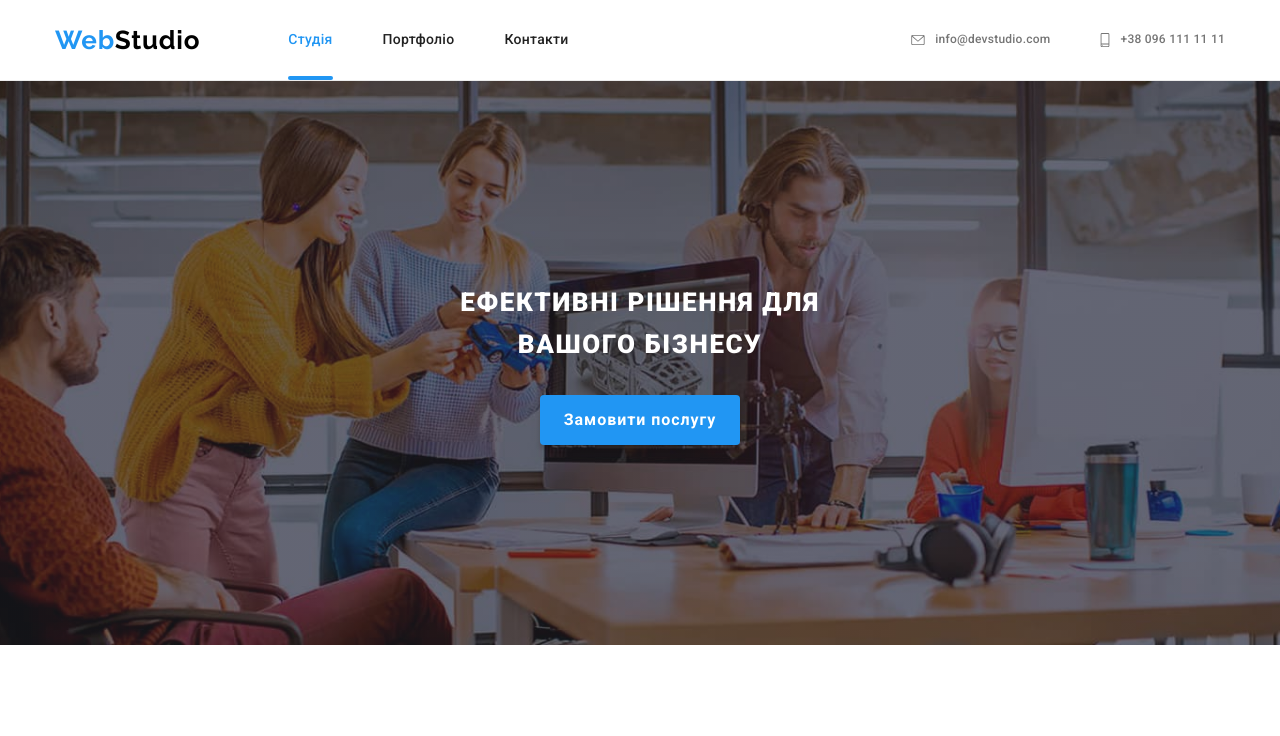
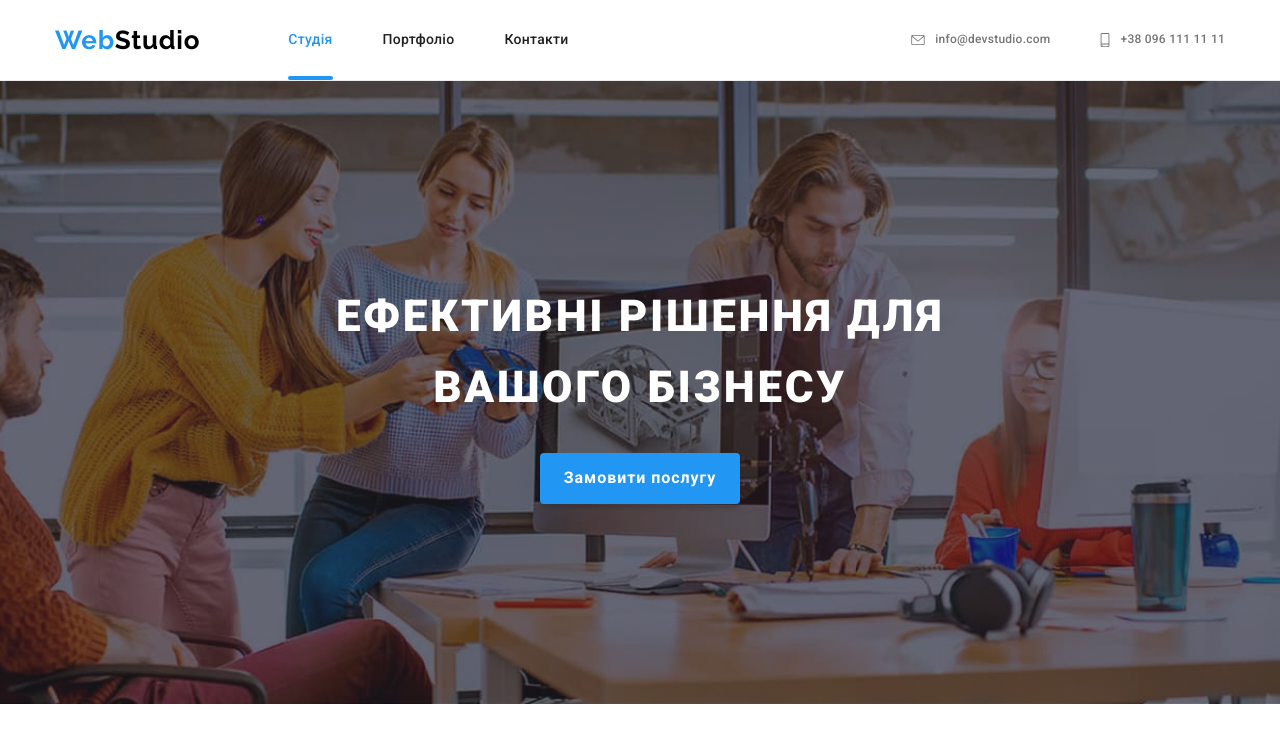
Before and after one commit to MariiaSakhnenko/goit-markup-hw-08, a plain HTML site: page index.html in a window 1280 px wide. Shown: the top 736 px of the page. Drawn offline with nearby package versions, Linux system fonts and the light colour scheme.

Commit message:
Update hero

```diff
--- a/sass/components/_hero.scss
+++ b/sass/components/_hero.scss
@@ -48,6 +48,10 @@
   text-transform: uppercase;
   color: var(--secondary-text-color);
   margin-bottom: 30px;
+
+  @include mq(desktop) {
+    font-size: 44px;
+  }
 }
 
 .hero__button-open {
```
Also changed, not shown: css/main.css, css/main.min.css, 2 other files.
